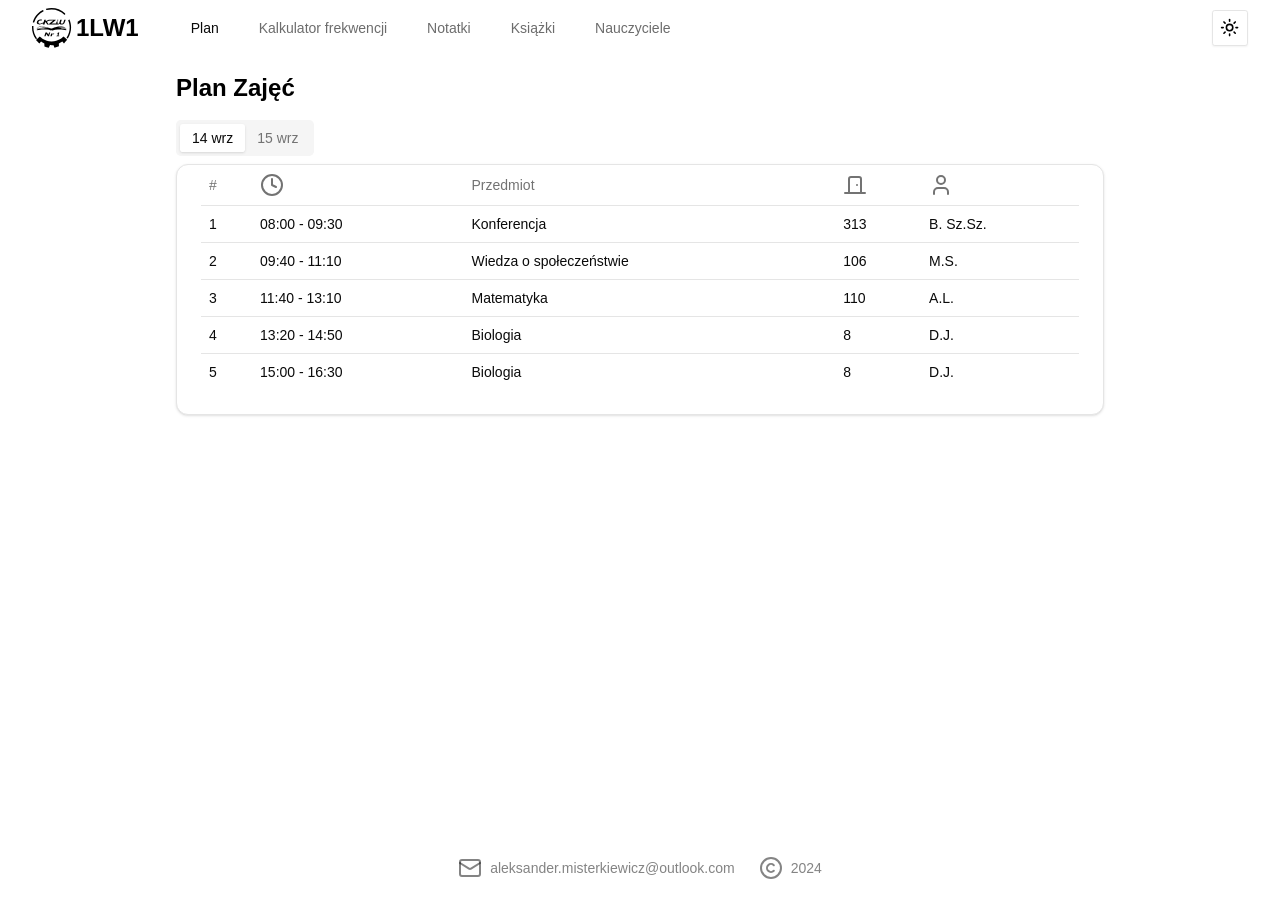
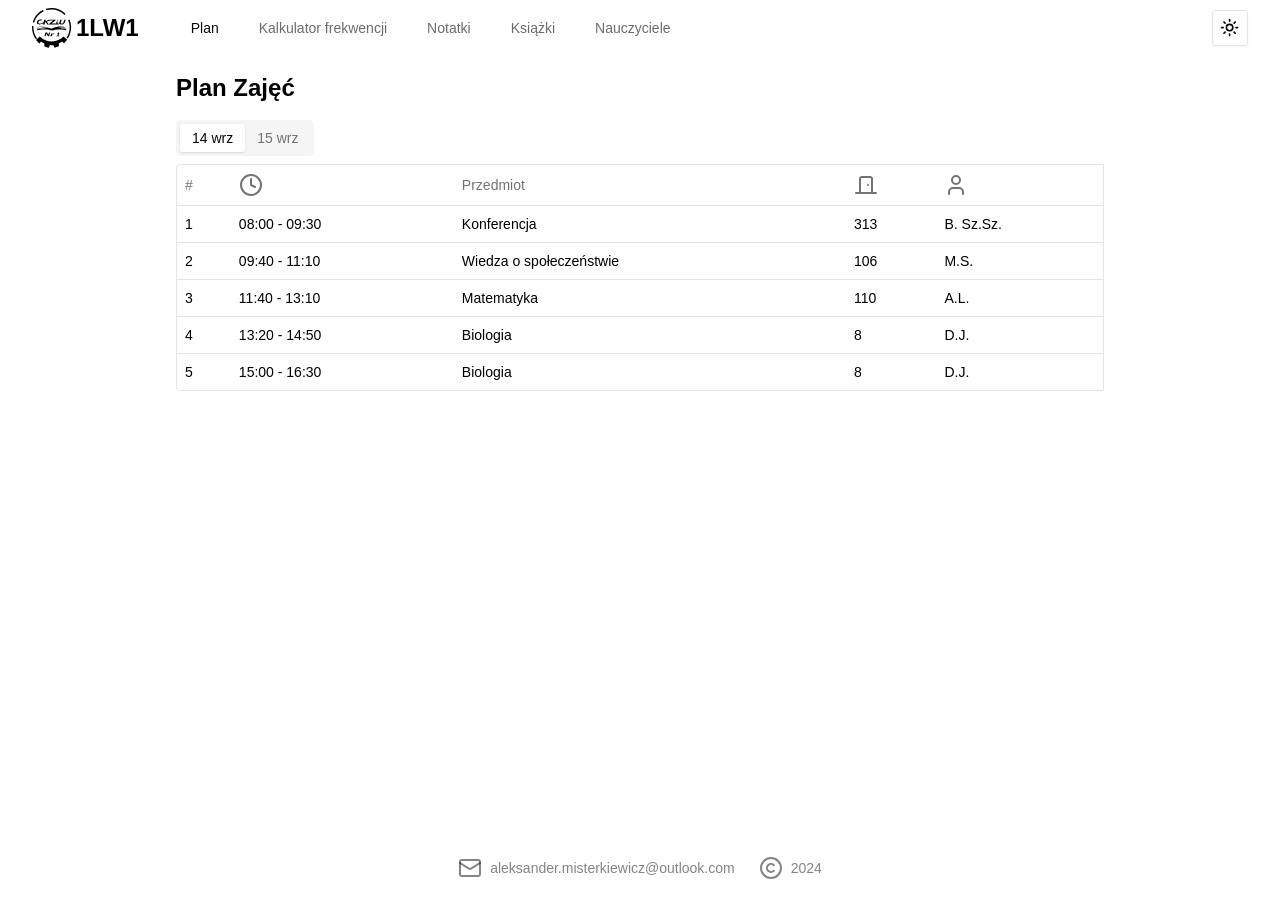
Before and after one commit to AlexMist23/ckziu-plan, a Next.js app: page /schedule in a window 1280 px wide. Built offline with nearby package versions, Linux system fonts and the light colour scheme.

Commit message:
correct schedule table css

```diff
--- a/src/components/editable-shedule/schedule.tsx
+++ b/src/components/editable-shedule/schedule.tsx
@@ -114,9 +114,7 @@ export default function DateTabbedEditableSchedule({
         ))}
       </TabsList>
       {sortedDates.map((date) => (
-        <TabsContent key={date} value={date}>
-          <Card>
-            <CardContent>
+        <TabsContent key={date} value={date} className="border rounded-s">
           <Table>
             <TableHeader>
               <TableRow>
@@ -219,12 +217,7 @@ export default function DateTabbedEditableSchedule({
                       ) : (
                         <span
                           onClick={() =>
-                                handleEdit(
-                                  date,
-                                  period,
-                                  index,
-                                  "Teacher_Initials"
-                                )
+                            handleEdit(date, period, index, "Teacher_Initials")
                           }
                         >
                           {lesson.Teacher_Initials}
@@ -236,8 +229,6 @@ export default function DateTabbedEditableSchedule({
               )}
             </TableBody>
           </Table>
-            </CardContent>
-          </Card>
         </TabsContent>
       ))}
     </Tabs>
```
Lines whose indentation alone changed are shown as unchanged.
